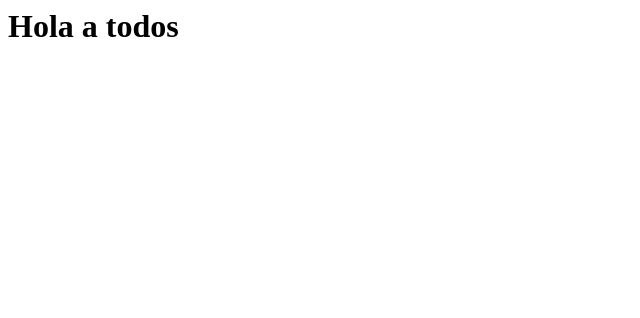
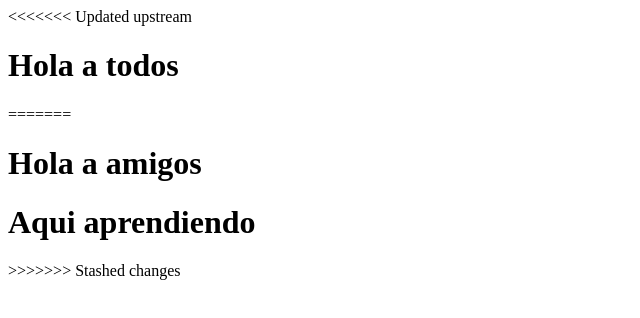
Before and after one commit to julianes23/demo_invie, a plain HTML site: page index.html in a window 1280 px wide. Shown: the whole page, without its empty margins (0-640 px from the left). Drawn offline with Linux system fonts and the light colour scheme.

Commit message:
Agregando modificaciones

```diff
--- a/index.html
+++ b/index.html
@@ -3,7 +3,12 @@
 		<title>Aprendiendo git</title>
 	</head>
 	<body>
+<<<<<<< Updated upstream
 		<h1>Hola a todos</h1>
+=======
+		<h1>Hola a amigos</h1>
+		<h1>Aqui aprendiendo</h1>
+>>>>>>> Stashed changes
 	</body>
 
 </html>
```
